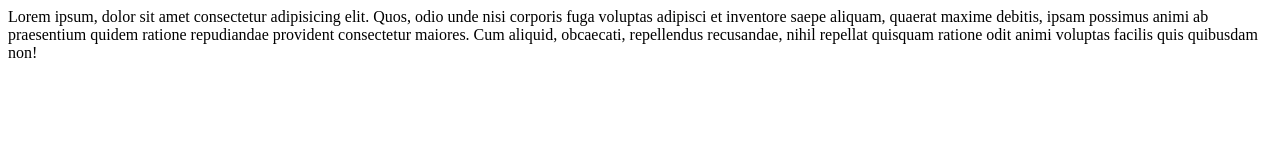
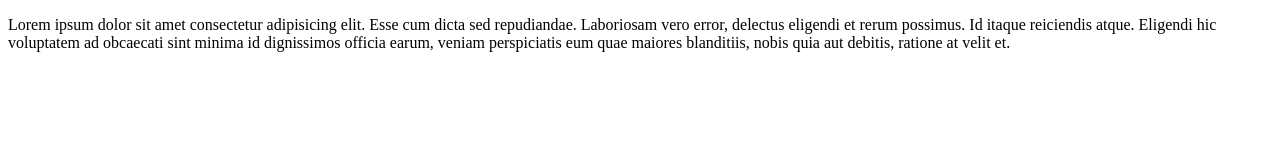
Before and after one commit to AmeerMoavia99/Demo-pourpose, a plain HTML site: page index.html in a window 1280 px wide. Drawn offline with Linux system fonts and the light colour scheme.

Commit message:
new section is added

```diff
--- a/index.html
+++ b/index.html
@@ -7,8 +7,8 @@
     <title>Document</title>
 </head>
 <body>
-    <div>
-        Lorem ipsum, dolor sit amet consectetur adipisicing elit. Quos, odio unde nisi corporis fuga voluptas adipisci et inventore saepe aliquam, quaerat maxime debitis, ipsam possimus animi ab praesentium quidem ratione repudiandae provident consectetur maiores. Cum aliquid, obcaecati, repellendus recusandae, nihil repellat quisquam ratione odit animi voluptas facilis quis quibusdam non!
-    </div>
+<section>
+    <p class="lead">Lorem ipsum dolor sit amet consectetur adipisicing elit. Esse cum dicta sed repudiandae. Laboriosam vero error, delectus eligendi et rerum possimus. Id itaque reiciendis atque. Eligendi hic voluptatem ad obcaecati sint minima id dignissimos officia earum, veniam perspiciatis eum quae maiores blanditiis, nobis quia aut debitis, ratione at velit et.</p>
+</section>
 </body>
 </html>
```
